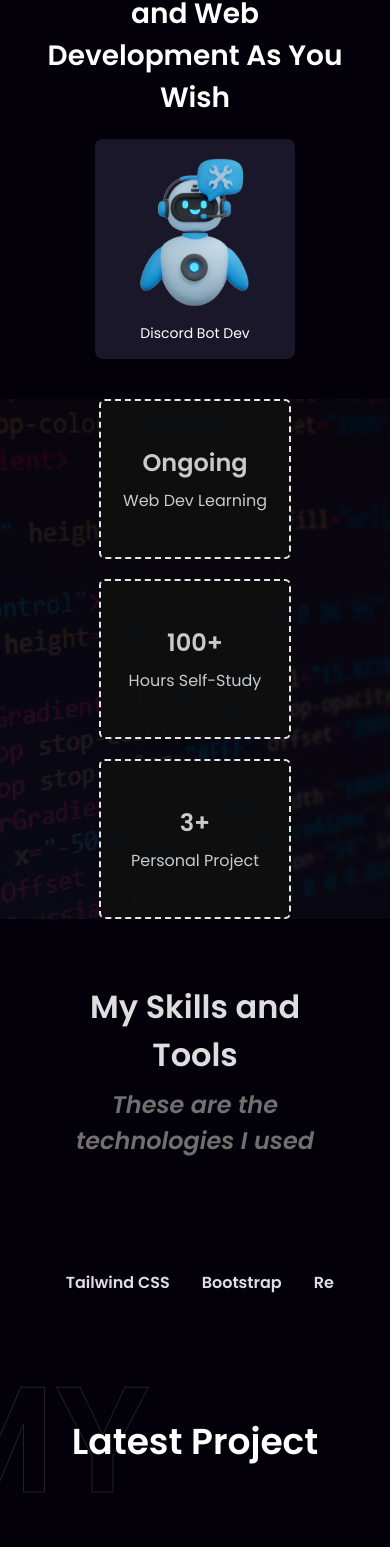
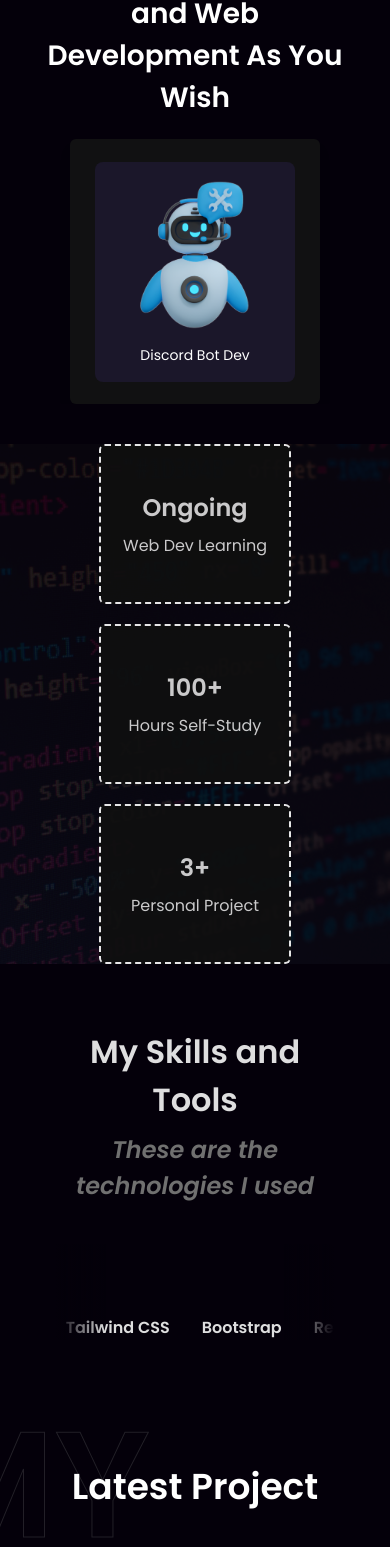
Before and after one commit to farhanmaul987/my-portfolio, a React (Vite) app: page / in a window 390 px wide. Shown: the part 1172-2719 px from the top of the page. Built offline with nearby package versions, Linux system fonts and the light colour scheme; some icons are missing.

Commit message:
Update Responsive for Custom Slider & Skills

```diff
--- a/src/components/aboutMe/customSlider.jsx
+++ b/src/components/aboutMe/customSlider.jsx
@@ -13,6 +13,7 @@ export default function CustomSlider() {
   const [current, setCurrent] = useState(1);
 
   // For Sm
+  const [currentSm, setCurrentSm] = useState(0);
   // const [isStart, setIsStart] = useState(true);
   // const [isEnd, setIsEnd] = useState(false);
 
@@ -91,15 +92,31 @@ export default function CustomSlider() {
 
       {/* Sm Size */}
       <div className="md:hidden">
-        <Swiper spaceBetween={5} loop={false}>
-          {slides.map((slide) => (
+        <Swiper
+          spaceBetween={5}
+          loop={false}
+          onSlideChange={(swiper) => setCurrentSm(swiper.activeIndex)}
+        >
+          {slides.map((slide, index) => (
             <SwiperSlide key={slide.id}>
               <div className="mt-5 flex justify-center">
-                <div className="flex h-[220px] w-[200px] flex-col items-center rounded-lg bg-sldcontainer p-4">
-                  <img src={slide.img} alt={slide.title} className="size-38" />
-                  <p className="mt-4 text-center text-sm text-white">
-                    {slide.title}
-                  </p>
+                <div
+                  className={`flex h-[265px] w-[250px] items-center justify-center rounded-md bg-sldGrey duration-300 ${
+                    index === currentSm
+                      ? "scale-100 border-prLavender shadow-lg"
+                      : "border-none opacity-50 blur-[1px] grayscale"
+                  }`}
+                >
+                  <div className="flex h-[220px] w-[200px] flex-col items-center justify-center rounded-lg bg-sldcontainer p-4">
+                    <img
+                      src={slide.img}
+                      alt={slide.title}
+                      className="size-38"
+                    />
+                    <p className="mt-4 text-center text-sm text-white">
+                      {slide.title}
+                    </p>
+                  </div>
                 </div>
               </div>
             </SwiperSlide>
--- a/src/components/toolsAndSkills/toolsAndSkills.jsx
+++ b/src/components/toolsAndSkills/toolsAndSkills.jsx
@@ -16,7 +16,7 @@ function ToolsAndSkills() {
         setGradientWidth(200);
         setIconSize(70);
       } else {
-        setGradientWidth(0);
+        setGradientWidth(50);
         setIconSize(60);
       }
     };
--- a/src/index.css
+++ b/src/index.css
@@ -168,13 +168,13 @@
 
   /* Project Box More */
   .project-box-more {
-    @apply mx-4 h-[311px] w-[250px] justify-center rounded-xl bg-transparent;
+    @apply mx-4 h-[311px] w-[250px] justify-center bg-transparent;
   }
   .project-container-more {
-    @apply h-full w-full items-center text-center;
+    @apply h-full items-center text-center;
   }
   .project-more {
-    @apply flex h-full w-full flex-col items-center justify-between rounded-xl border-2 border-srLavender bg-sldGrey px-7 py-10 text-white shadow-[0_8px_14px_0px_rgba(0,0,0,0.2)];
+    @apply flex h-full flex-col items-center justify-between rounded-xl border-2 border-srLavender bg-sldGrey px-7 py-10 text-white shadow-[0_8px_14px_0px_rgba(0,0,0,0.2)];
   }
   /* End Project Box More */
   /* End Project */
```
